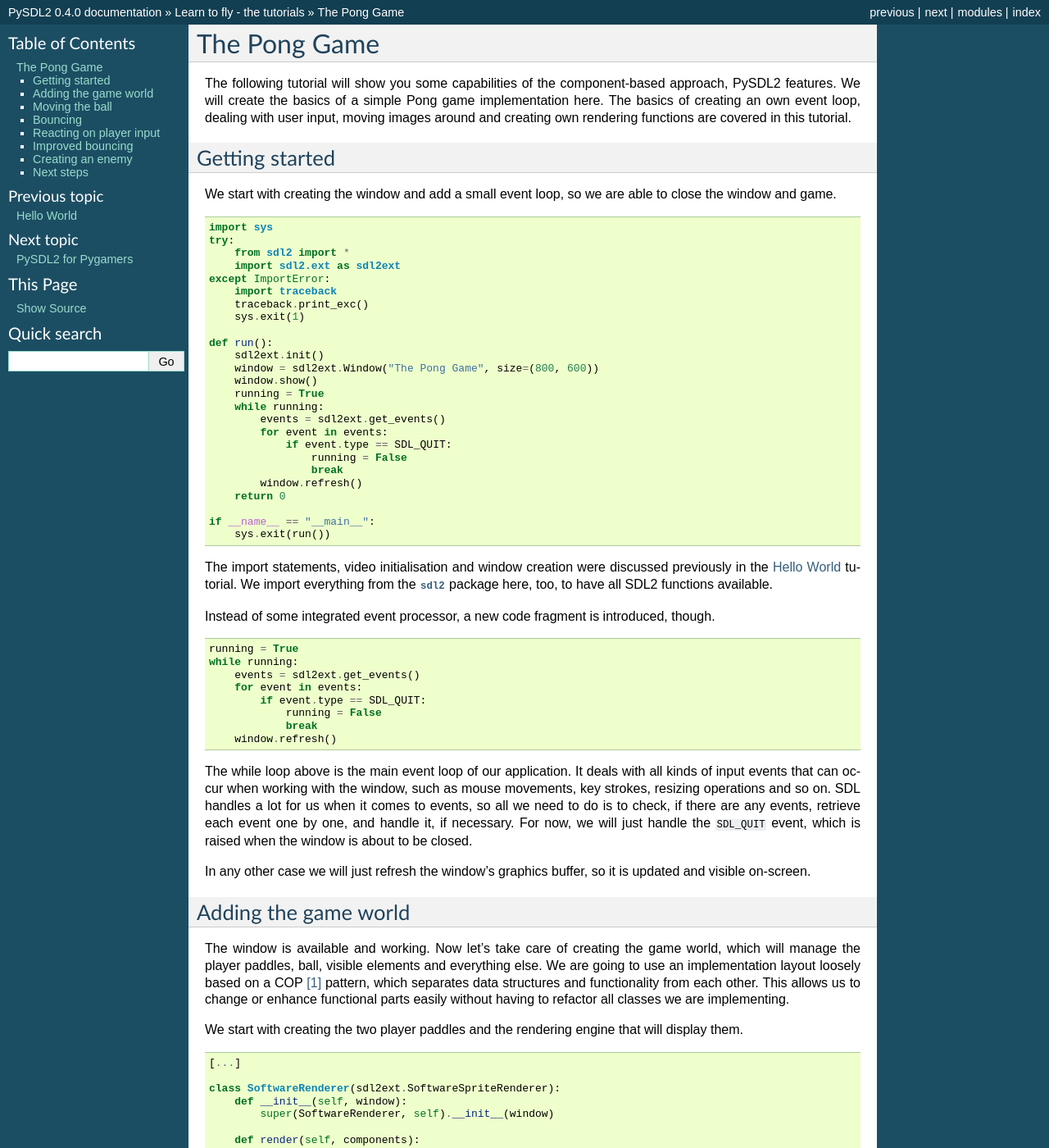
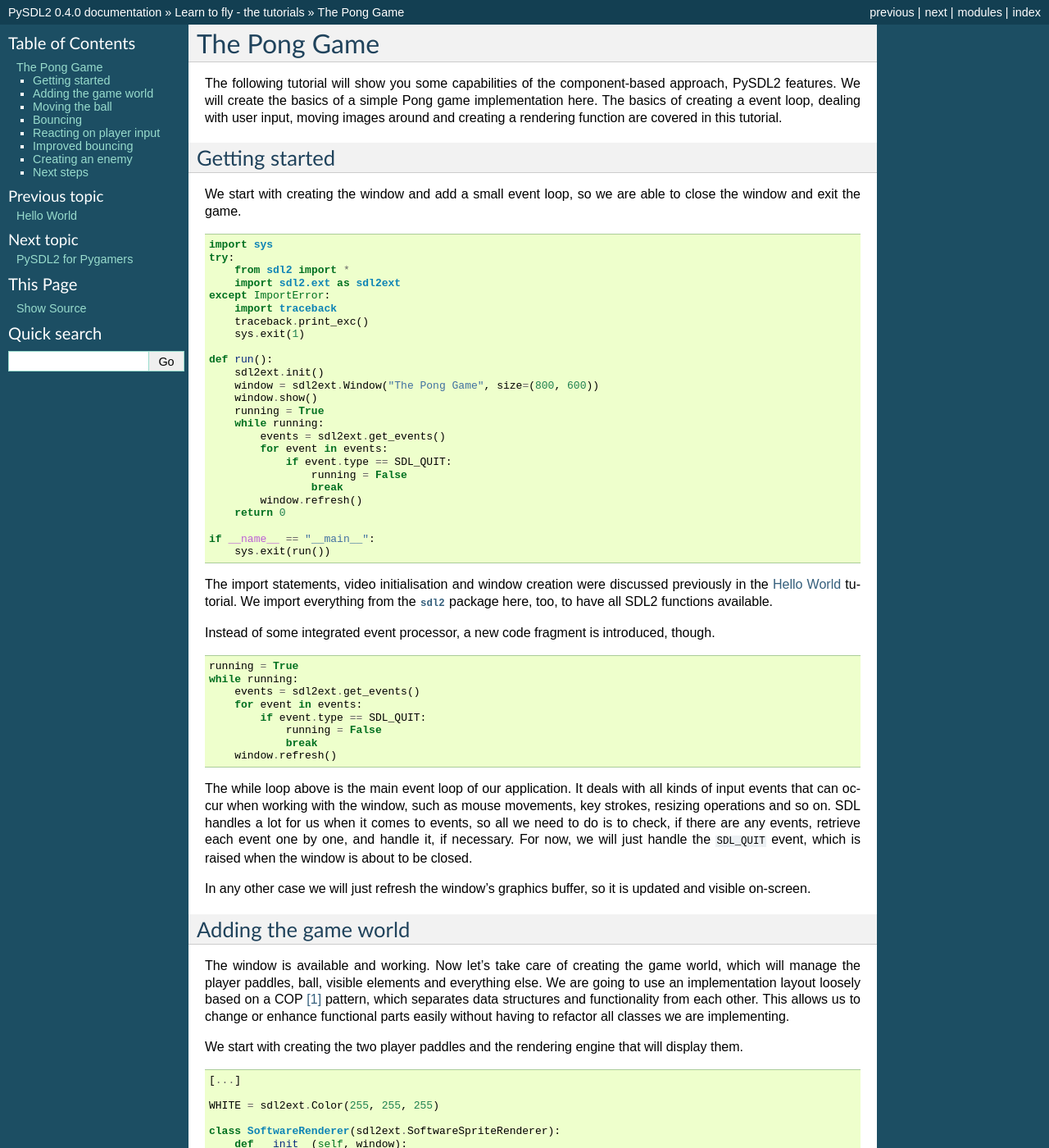
Before and after one commit to py-sdl/py-sdl2, a Sphinx documentation site: the page built from doc/tutorial/pong.rst, in a window 1280 px wide and 1400 px high. Shown: the whole window at 82% size. Built offline with Sphinx 7.4.7, drawn with Linux system fonts in a browser that asks for light colours.

Commit message:
Updated minor typos and modified code so the Color lines would not throw exceptions when the pong code was executed.

```diff
--- a/doc/tutorial/pong.rst
+++ b/doc/tutorial/pong.rst
@@ -4,14 +4,14 @@
 =============
 The following tutorial will show you some capabilities of the component-based
 approach, PySDL2 features. We will create the basics of a simple Pong game
-implementation here. The basics of creating an own event loop, dealing with
-user input, moving images around and creating own rendering functions are
+implementation here. The basics of creating a event loop, dealing with
+user input, moving images around and creating a rendering function are
 covered in this tutorial.
 
 Getting started
 ---------------
 We start with creating the window and add a small event loop, so we are able
-to close the window and game. ::
+to close the window and exit the game. ::
 
     import sys
     try:
@@ -80,12 +80,14 @@
 
     [...]
 
+    WHITE = sdl2ext.Color(255, 255, 255)
+
     class SoftwareRenderer(sdl2ext.SoftwareSpriteRenderer):
         def __init__(self, window):
             super(SoftwareRenderer, self).__init__(window)
 
         def render(self, components):
-            sdl2ext.fill(self.surface, Color(0, 0, 0))
+            sdl2ext.fill(self.surface, sdl2ext.Color(0, 0, 0))
             super(SoftwareRenderer, self).render(components)
 
 
```
